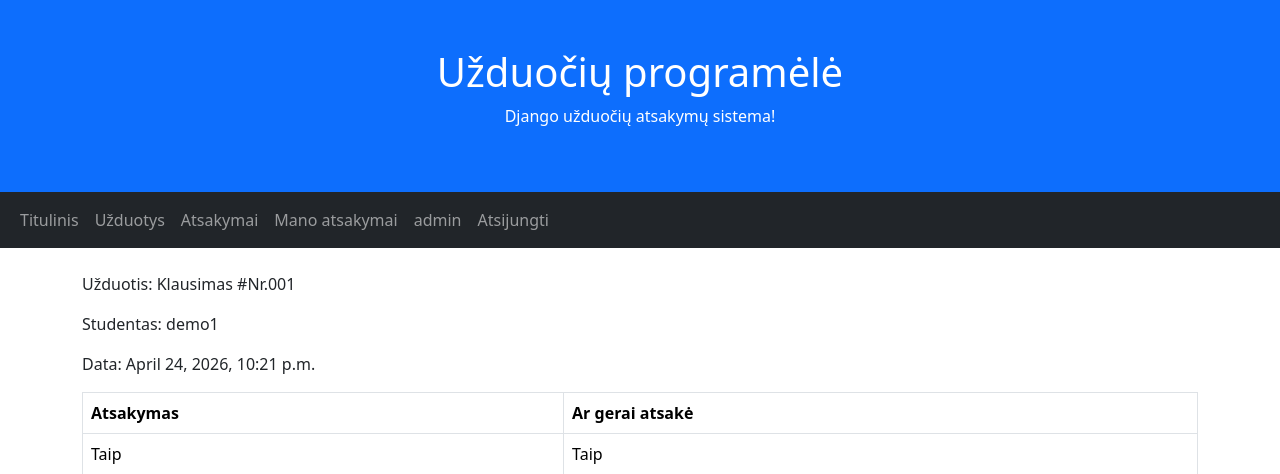
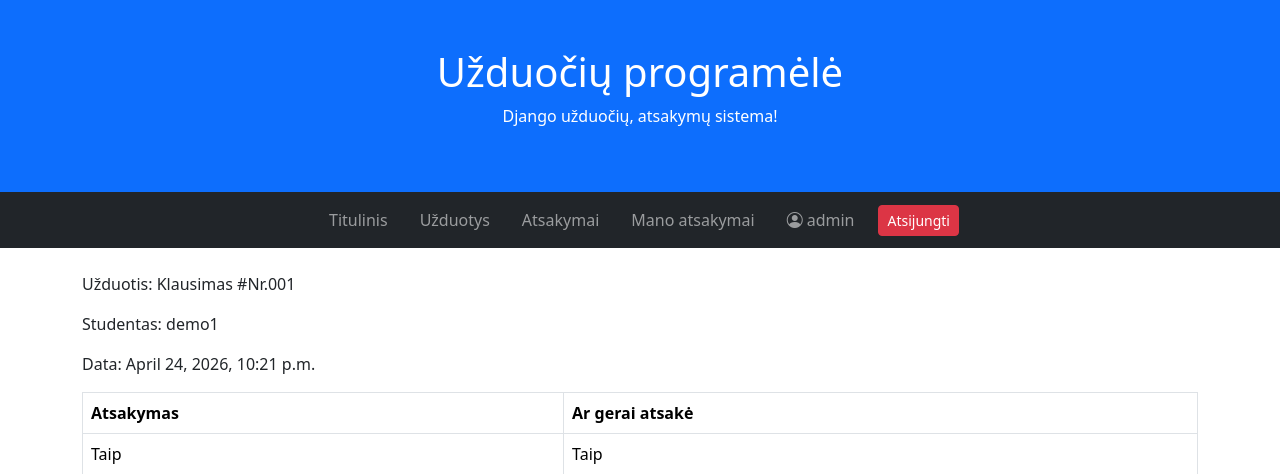
Before and after one commit to edenas/uzduociu_programele_v1, a Django app: page /answers/1/ in a window 1280 px wide. Shown: the top 474 px of the page. Run offline with Django 5.2, Linux system fonts and the light colour scheme; a user stored in the database is signed in; data comes from the database, SQL or seed files in the repository; both versions use the stored data as it was after the commit.

Commit message:
1. Isentruotas meniu. 2. Meniu juostoja prie vartotojo "username" rodo icona 3. Meniu juostoja "atsijunkti" yra atvaizduotas kaip buttonas

```diff
--- a/mysite/tasks/templates/base.html
+++ b/mysite/tasks/templates/base.html
@@ -1,30 +1,34 @@
 <!DOCTYPE html>
-<html lang="en">
+<html lang="lt">
 <head>
     <title>{% block title %}{% endblock %}</title>
     <meta charset="utf-8">
     <meta name="viewport" content="width=device-width, initial-scale=1">
+    {% load static %}
     <link href="https://cdn.jsdelivr.net/npm/bootstrap@5.3.2/dist/css/bootstrap.min.css" rel="stylesheet">
     <script src="https://cdn.jsdelivr.net/npm/bootstrap@5.3.2/dist/js/bootstrap.bundle.min.js"></script>
-    {% load static %}
+    <link href="https://cdn.jsdelivr.net/npm/bootstrap-icons@1.11.3/font/bootstrap-icons.css" rel="stylesheet">
 </head>
 <body>
+
 <div class="p-5 bg-primary text-white text-center">
     <h1>Užduočių programėlė</h1>
-    <p>Django užduočių atsakymų sistema!</p>
+    <p>Django užduočių, atsakymų sistema!</p>
 </div>
 
 <nav class="navbar navbar-expand-sm bg-dark navbar-dark">
     <div class="container-fluid">
+
         <button class="navbar-toggler" type="button" data-bs-toggle="collapse" data-bs-target="#mynavbar">
             <span class="navbar-toggler-icon"></span>
         </button>
+
         <div class="collapse navbar-collapse" id="mynavbar">
-        <ul class="navbar-nav me-auto">
+            <ul class="navbar-nav mx-auto gap-3 align-items-center">
+
                 <li class="nav-item">
                     <a class="nav-link" href="{% url 'index' %}">Titulinis</a>
                 </li>
-
                 <li class="nav-item">
                     <a class="nav-link" href="{% url 'tasks' %}">Užduotys</a>
                 </li>
@@ -40,28 +44,31 @@
                     <li class="nav-item">
                         <a class="nav-link" href="{% url 'useranswers' %}">Mano atsakymai</a>
                     </li>
-
-                <li class="nav-item"><a class="nav-link" href="{% url 'profile' %}">
-                    {{ user.get_username }}</a>
+                    <li class="nav-item">
+                        <a class="nav-link" href="{% url 'profile' %}">
+                            <i class="bi bi-person-circle me-1"></i>{{ user.get_username }}
+                        </a>
                     </li>
-
                     <li class="nav-item">
                         <form method="post" action="{% url 'logout' %}">
                             {% csrf_token %}
-                        <button class="nav-link" type="submit">Atsijungti</button>
+                            <button class="btn btn-danger btn-sm" type="submit">Atsijungti</button>
                         </form>
                     </li>
 
                 {% else %}
-                <li class="nav-item"><a class="nav-link" href="{% url 'login'%}">Prisijungti</a></li>
-                <li class="nav-item"><a class="nav-link" href="{% url 'signup'%}">Registracija</a></li>
+                    <li class="nav-item">
+                        <a class="nav-link" href="{% url 'login' %}">Prisijungti</a>
+                    </li>
+                    <li class="nav-item">
+                        <a class="nav-link" href="{% url 'signup' %}">Registracija</a>
+                    </li>
                 {% endif %}
 
             </ul>
         </div>
     </div>
 </nav>
-
 <div class="container mt-4">
     <div class="row">
         <div class="col-sm">
@@ -69,7 +76,6 @@
         </div>
     </div>
 </div>
-
 <div class="mt-5 p-4 bg-dark text-white text-center">
     <p>© Užduočių programėlė</p>
 </div>
```
Also changed, not shown: mysite/db.sqlite3. Lines whose indentation alone changed are shown as unchanged.
